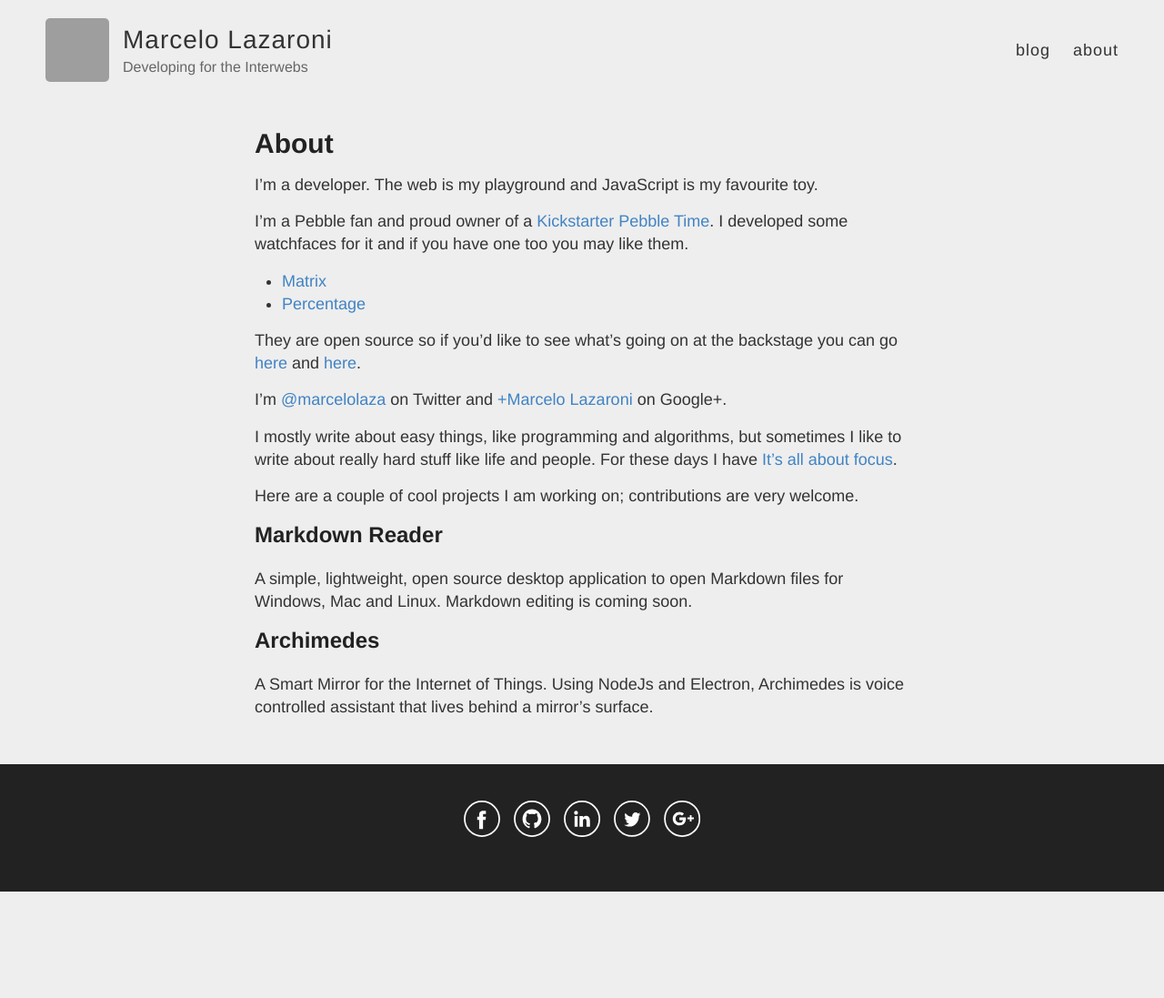
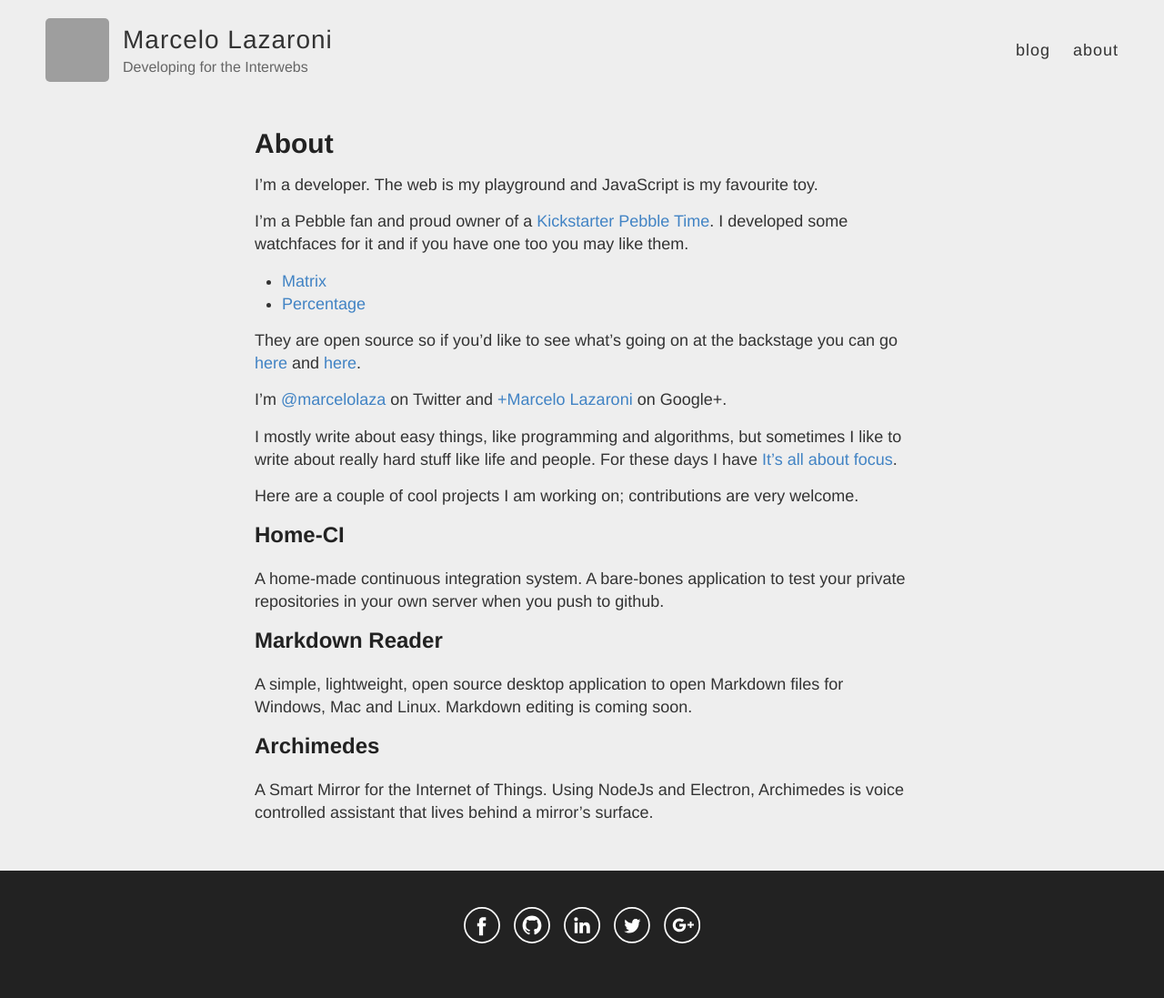
Before and after one commit to lazamar/lazamar.github.io, a Jekyll site: the page built from about.md, in a window 1280 px wide. Shown: the whole page at 91% size. Built offline with Jekyll 4.4.1, drawn with Linux system fonts in a browser that asks for light colours; before the commit the page ends 980 px from its top, so only the background shows below that; grey boxes are pictures that could not be loaded.

Commit message:
Add home-ci to about

```diff
--- a/about.md
+++ b/about.md
@@ -19,6 +19,10 @@ I mostly write about easy things, like programming and algorithms, but sometimes
 
 Here are a couple of cool projects I am working on; contributions are very welcome.
 
+## [Home-CI](https://github.com/lazamar/home-ci)
+
+A home-made continuous integration system. A bare-bones application to test your
+private repositories in your own server when you push to github.
 
 ## [Markdown Reader](https://github.com/lazamar/Markdown-Reader)
 
```
